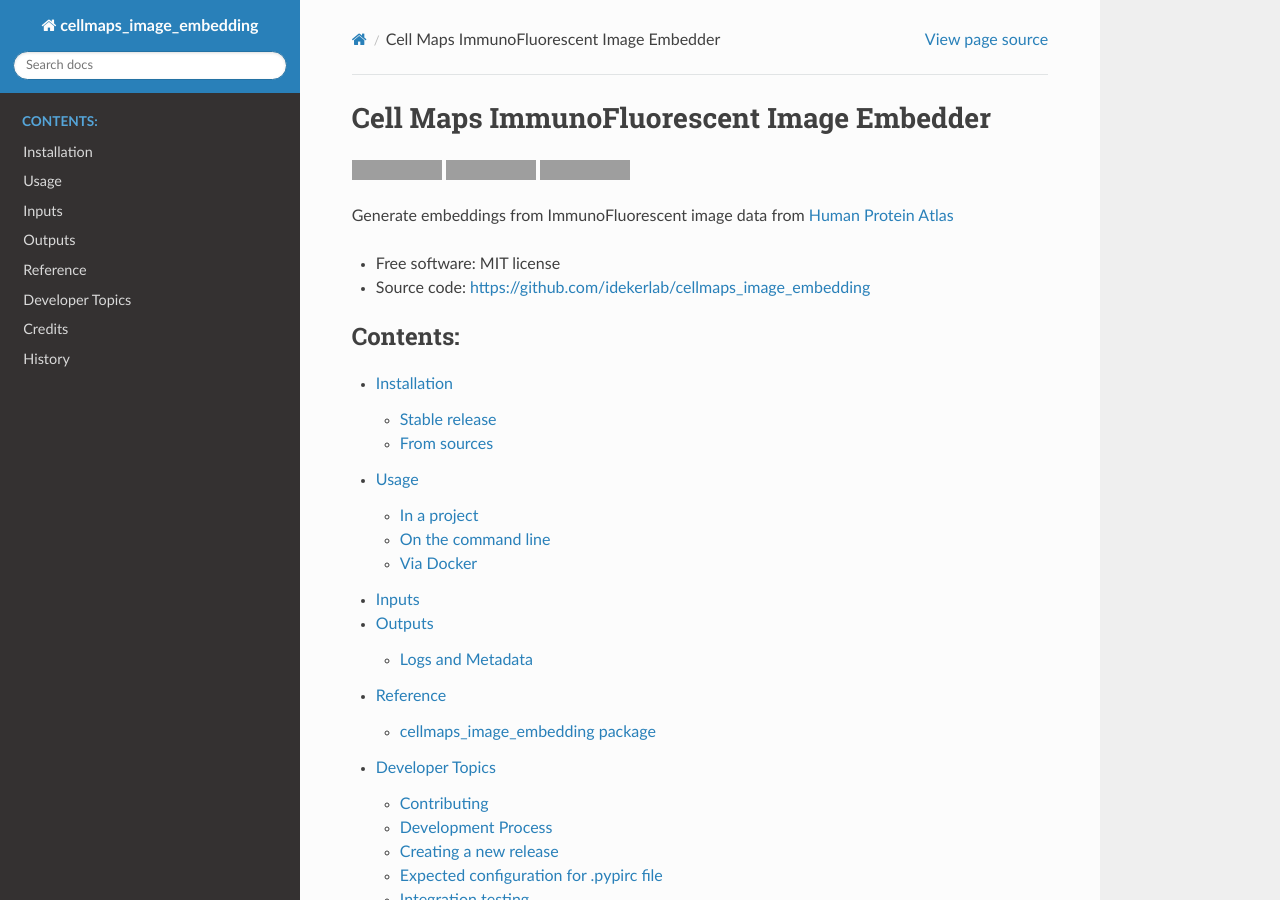
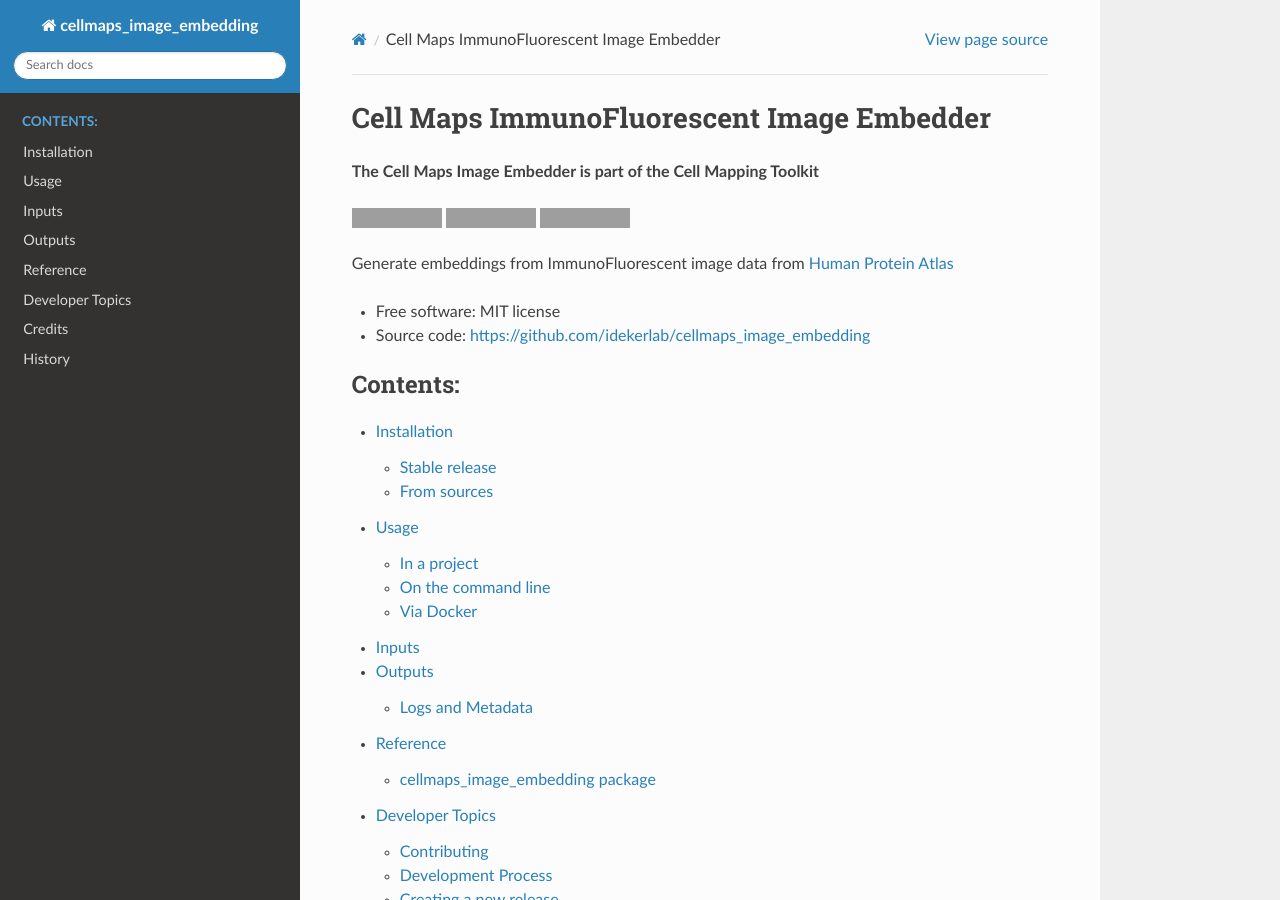
Before and after one commit to wadeschulz/cellmaps_image_embedding, a Sphinx documentation site: the page built from docs/index.rst, in a window 1280 px wide and 900 px high. Built offline with Sphinx 7.4.7 and the Read the Docs theme 3.1.0, drawn with Linux system fonts in a browser that asks for light colours; grey boxes are pictures that could not be loaded.

Commit message:
Update docs

```diff
--- a/README.rst
+++ b/README.rst
@@ -1,6 +1,8 @@
 =============================================
 Cell Maps ImmunoFluorescent Image Embedder
 =============================================
+The Cell Maps Image Embedder is part of the Cell Mapping Toolkit
+
 |a| |b| |c| |d|
 
 .. |a| image:: https://img.shields.io/pypi/v/cellmaps_image_embedding.svg
--- a/docs/index.rst
+++ b/docs/index.rst
@@ -1,7 +1,7 @@
 =============================================
 Cell Maps ImmunoFluorescent Image Embedder
 =============================================
-
+**The Cell Maps Image Embedder is part of the Cell Mapping Toolkit**
 
 .. image:: https://img.shields.io/pypi/v/cellmaps_image_embedding.svg
         :target: https://pypi.python.org/pypi/cellmaps_image_embedding
```
